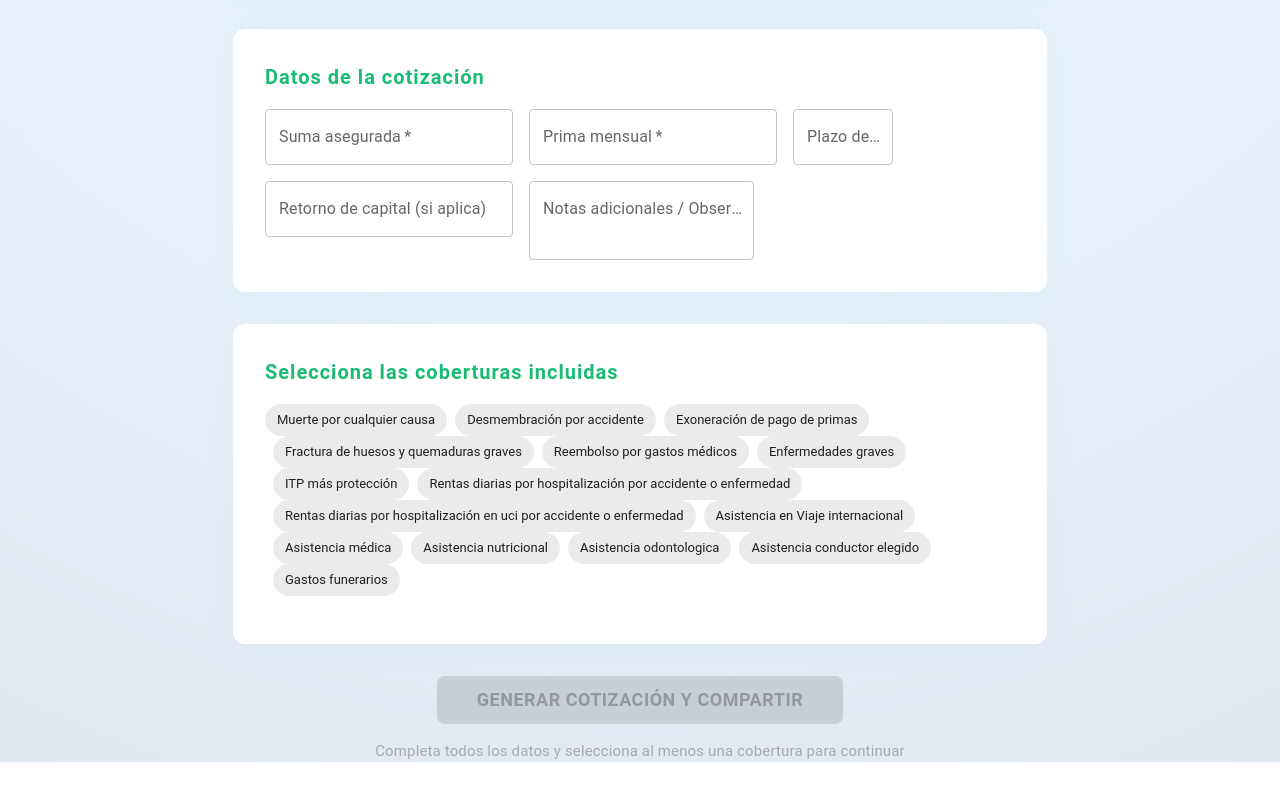
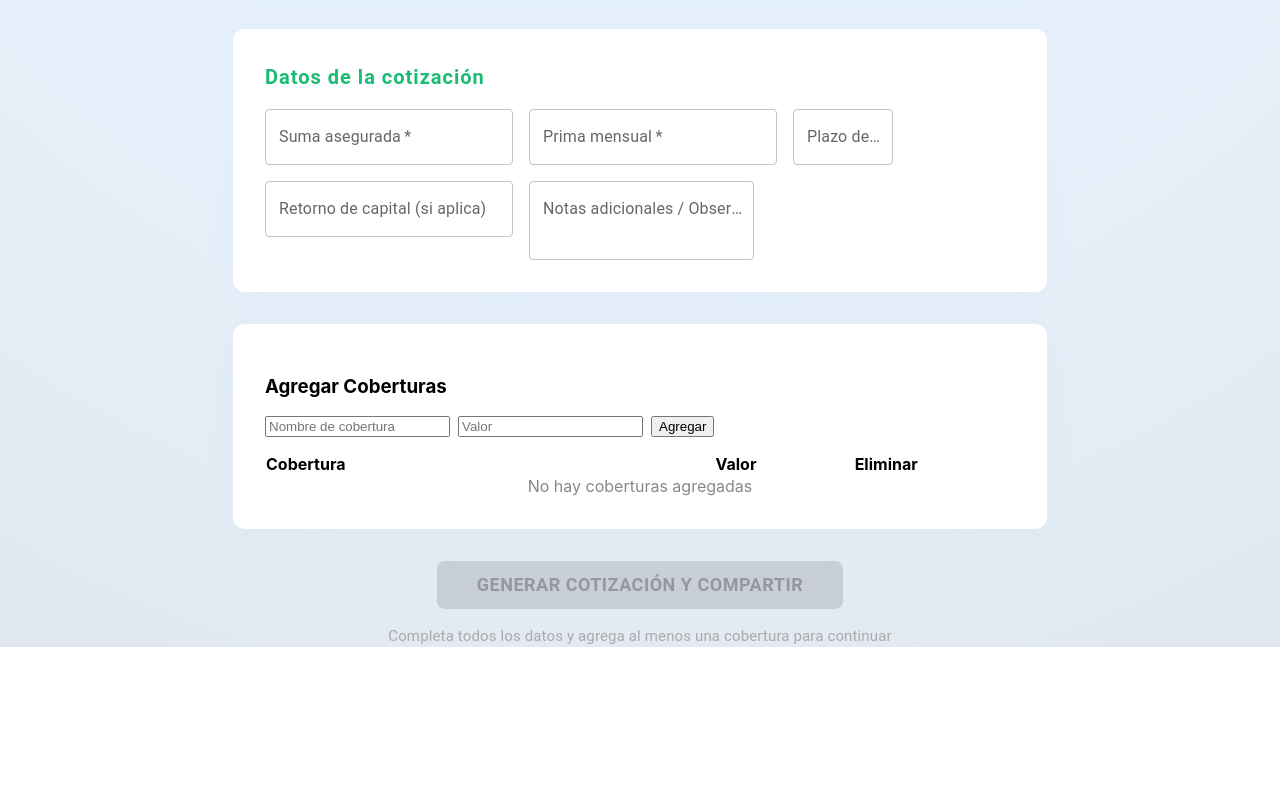
Before and after one commit to victorsantamariam/multiconsultora-pruebas, a React (Create React App) app: page / in a window 1280 px wide. Shown: the part 887-1687 px from the top of the page. After the commit the page ends 1574 px from the top, so only its background shows below. Built offline with nearby package versions, Linux system fonts and the light colour scheme.

Commit message:
Agrega cotizador Metlife con coberturas dinámicas y PDF automático

```diff
--- a/package.json
+++ b/package.json
@@ -12,6 +12,7 @@
     "@testing-library/react": "^16.3.0",
     "@testing-library/user-event": "^13.5.0",
     "html2canvas": "^1.4.1",
+    "html2pdf.js": "^0.10.3",
     "jspdf": "^3.0.1",
     "react": "^19.1.0",
     "react-dom": "^19.1.0",
--- a/src/App.js
+++ b/src/App.js
@@ -9,21 +9,18 @@ import {
   Button,
   Grid,
   InputAdornment,
-  Chip,
-  Stack,
-  IconButton,
   Divider
 } from "@mui/material";
 import EmailIcon from "@mui/icons-material/Email";
 import PhoneIphoneIcon from "@mui/icons-material/PhoneIphone";
-import CheckCircleIcon from "@mui/icons-material/CheckCircle";
-import CancelIcon from "@mui/icons-material/Cancel";
 import PictureAsPdfIcon from "@mui/icons-material/PictureAsPdf";
 import WhatsAppIcon from "@mui/icons-material/WhatsApp";
 import SendIcon from "@mui/icons-material/Send";
 import { NumericFormat } from "react-number-format";
 import metlifeLogo from "./metlife-logo.png";
 import asesoraFoto from "./asesora.jpg";
+import CoberturasDinamicas from "./components/CoberturasDinamicas";
+import html2pdf from "html2pdf.js";
 
 const datosAsesora = {
   nombre: "Juliana Arango",
@@ -51,27 +48,14 @@ const opcionesPoliza = {
   ]
 };
 
-const coberturasDisponibles = [
-  "Muerte por cualquier causa",
-  "Desmembración por accidente",
-  "Exoneración de pago de primas",
-  "Fractura de huesos y quemaduras graves",
-  "Reembolso por gastos médicos",
-  "Enfermedades graves",
-  "ITP más protección",
-  "Rentas diarias por hospitalización por accidente o enfermedad",
-  "Rentas diarias por hospitalización en uci por accidente o enfermedad",
-  "Asistencia en Viaje internacional",
-  "Asistencia médica",
-  "Asistencia nutricional",
-  "Asistencia odontologica",
-  "Asistencia conductor elegido",
-  "Gastos funerarios"
-];
-
 function formatCurrency(value) {
   if (!value) return "$ 0";
-  return "$ " + value.toString().replace(/\B(?=(\d{3})+(?!\d))/g, ".");
+  return (
+    "$ " +
+    value
+      .toString()
+      .replace(/\B(?=(\d{3})+(?!\d))/g, ".")
+  );
 }
 
 export default function App() {
@@ -104,22 +88,6 @@ export default function App() {
   const handleCotizacionChange = (e) => {
     setCotizacion({ ...cotizacion, [e.target.name]: e.target.value });
   };
-  // Selección de coberturas
-  const handleCoberturaToggle = (cobertura) => {
-    if (coberturasSeleccionadas.find(c => c.nombre === cobertura)) {
-      setCoberturasSeleccionadas(prev => prev.filter(c => c.nombre !== cobertura));
-    } else {
-      setCoberturasSeleccionadas(prev => [...prev, { nombre: cobertura, valor: "" }]);
-    }
-  };
-  const handleValorCobertura = (idx, valor) => {
-    setCoberturasSeleccionadas(prev => prev.map((c, i) =>
-      i === idx ? { ...c, valor } : c
-    ));
-  };
-  const handleRemoveCobertura = (idx) => {
-    setCoberturasSeleccionadas(prev => prev.filter((_, i) => i !== idx));
-  };
 
   // Acciones de resumen/generar cotización
   const handleGenerarResumen = () => {
@@ -128,12 +96,38 @@ export default function App() {
   };
 
   const handleDescargarPDF = () => {
-    window.print();
-    // Para una solución profesional, puedes usar html2pdf, jsPDF o similar.
+    const resumen = document.getElementById("resumen-cotizacion");
+    if (resumen) {
+      html2pdf()
+        .set({
+          margin: 0.5,
+          filename: `Cotizacion_${cliente.nombre || "cliente"}.pdf`,
+          html2canvas: { scale: 2 },
+          jsPDF: { unit: "in", format: "letter", orientation: "portrait" }
+        })
+        .from(resumen)
+        .save();
+    }
+  };
+
+  // Correos y WhatsApp: Descargar PDF y luego abrir enlace
+  const handleDescargarYEnviarCorreo = () => {
+    handleDescargarPDF();
+    setTimeout(() => {
+      alert("Adjunta el PDF descargado al correo.");
+      handleEnviarCorreo();
+    }, 2000);
+  };
+
+  const handleDescargarYEnviarWhatsApp = () => {
+    handleDescargarPDF();
+    setTimeout(() => {
+      alert("Adjunta el PDF descargado al mensaje de WhatsApp.");
+      handleEnviarWhatsApp();
+    }, 2000);
   };
 
   const handleEnviarCorreo = () => {
-    // Puedes usar mailto o integrar un backend/email service
     const subject = encodeURIComponent("Cotización de seguro MetLife");
     const body = encodeURIComponent(
       `Hola ${cliente.nombre},\n\nAdjunto encontrarás tu cotización de seguro.\n\nSaludos,\n${datosAsesora.nombre}`
@@ -142,7 +136,6 @@ export default function App() {
   };
 
   const handleEnviarWhatsApp = () => {
-    // Solo funciona en móvil o si el usuario tiene WhatsApp desktop
     const mensaje = encodeURIComponent(
       `Hola ${cliente.nombre}, te comparto la cotización de seguro MetLife.`
     );
@@ -151,7 +144,11 @@ export default function App() {
   };
 
   // Validación básica para mostrar el botón de resumen
-  const datosCompletos = cliente.nombre && tipoPoliza && cotizacion.primaMensual && coberturasSeleccionadas.length > 0;
+  const datosCompletos =
+    cliente.nombre &&
+    tipoPoliza &&
+    cotizacion.primaMensual &&
+    coberturasSeleccionadas.length > 0;
 
   return (
     <Box
@@ -249,7 +246,12 @@ export default function App() {
           >
             <Typography
               variant="h6"
-            sx={{ color: "#1abc74", mb: 2, fontWeight: 700, letterSpacing: 1 }}
+              sx={{
+                color: "#1abc74",
+                mb: 2,
+                fontWeight: 700,
+                letterSpacing: 1
+              }}
             >
               Datos del cliente
             </Typography>
@@ -457,7 +459,12 @@ export default function App() {
                   name="sumaAsegurada"
                   fullWidth
                   value={cotizacion.sumaAsegurada}
-                onValueChange={(values) => setCotizacion(cot => ({ ...cot, sumaAsegurada: values.value }))}
+                  onValueChange={(values) =>
+                    setCotizacion(cot => ({
+                      ...cot,
+                      sumaAsegurada: values.value
+                    }))
+                  }
                   variant="outlined"
                   required
                   thousandSeparator="."
@@ -472,7 +479,12 @@ export default function App() {
                   name="primaMensual"
                   fullWidth
                   value={cotizacion.primaMensual}
-                onValueChange={(values) => setCotizacion(cot => ({ ...cot, primaMensual: values.value }))}
+                  onValueChange={(values) =>
+                    setCotizacion(cot => ({
+                      ...cot,
+                      primaMensual: values.value
+                    }))
+                  }
                   variant="outlined"
                   required
                   thousandSeparator="."
@@ -500,7 +512,12 @@ export default function App() {
                   name="retornoCapital"
                   fullWidth
                   value={cotizacion.retornoCapital}
-                onValueChange={(values) => setCotizacion(cot => ({ ...cot, retornoCapital: values.value }))}
+                  onValueChange={(values) =>
+                    setCotizacion(cot => ({
+                      ...cot,
+                      retornoCapital: values.value
+                    }))
+                  }
                   variant="outlined"
                   thousandSeparator="."
                   decimalSeparator=","
@@ -523,7 +540,7 @@ export default function App() {
             </Grid>
           </Box>
 
-        {/* BLOQUE DE COBERTURAS */}
+          {/* BLOQUE DE COBERTURAS DINÁMICAS */}
           <Box
             sx={{
               maxWidth: 750,
@@ -534,67 +551,30 @@ export default function App() {
               p: 4
             }}
           >
-          <Typography
-            variant="h6"
-            sx={{
-              color: "#1abc74",
-              mb: 2,
-              fontWeight: 700,
-              letterSpacing: 1
-            }}
-          >
-            Selecciona las coberturas incluidas
-          </Typography>
-          <Stack direction="row" spacing={1} flexWrap="wrap" sx={{ mb: 2 }}>
-            {coberturasDisponibles.map((cobertura) => (
-              <Chip
-                key={cobertura}
-                label={cobertura}
-                color={
-                  coberturasSeleccionadas.find(c => c.nombre === cobertura)
-                    ? "success"
-                    : "default"
-                }
-                icon={
-                  coberturasSeleccionadas.find(c => c.nombre === cobertura) ? <CheckCircleIcon /> : null
-                }
-                onClick={() => handleCoberturaToggle(cobertura)}
-                sx={{ mb: 1 }}
+            <CoberturasDinamicas
+              value={coberturasSeleccionadas}
+              onChange={setCoberturasSeleccionadas}
             />
-            ))}
-          </Stack>
-          <Grid container spacing={2}>
-            {coberturasSeleccionadas.map((cob, idx) => (
-              <Grid item xs={12} sm={6} key={cob.nombre}>
-                <Box display="flex" alignItems="center">
-                  <Typography sx={{ flex: 1 }}>{cob.nombre}</Typography>
-                  <NumericFormat
-                    value={cob.valor}
-                    thousandSeparator="."
-                    decimalSeparator=","
-                    prefix="$ "
-                    customInput={TextField}
-                    onValueChange={(values) => handleValorCobertura(idx, values.value)}
-                    placeholder="Valor"
-                    sx={{ width: 140, ml: 2 }}
-                    size="small"
-                  />
-                  <IconButton color="error" onClick={() => handleRemoveCobertura(idx)}>
-                    <CancelIcon />
-                  </IconButton>
-                </Box>
-              </Grid>
-            ))}
-          </Grid>
           </Box>
 
           {/* BOTÓN FINAL */}
-        <Box sx={{ maxWidth: 750, margin: "32px auto 40px auto", textAlign: "center" }}>
+          <Box
+            sx={{
+              maxWidth: 750,
+              margin: "32px auto 40px auto",
+              textAlign: "center"
+            }}
+          >
             <Button
               variant="contained"
               color="success"
               size="large"
-            sx={{ px: 5, borderRadius: 2, fontWeight: 700, fontSize: 18 }}
+              sx={{
+                px: 5,
+                borderRadius: 2,
+                fontWeight: 700,
+                fontSize: 18
+              }}
               disabled={!datosCompletos}
               onClick={handleGenerarResumen}
             >
@@ -602,7 +582,7 @@ export default function App() {
             </Button>
             {!datosCompletos && (
               <Typography sx={{ color: "#aaa", mt: 2, fontSize: 15 }}>
-              Completa todos los datos y selecciona al menos una cobertura para continuar
+                Completa todos los datos y agrega al menos una cobertura para continuar
               </Typography>
             )}
           </Box>
@@ -622,9 +602,20 @@ export default function App() {
           }}
           id="resumen-cotizacion"
         >
-          <Box sx={{ display: "flex", alignItems: "center", justifyContent: "space-between", mb: 4 }}>
+          <Box
+            sx={{
+              display: "flex",
+              alignItems: "center",
+              justifyContent: "space-between",
+              mb: 4
+            }}
+          >
             <Box>
-              <img src={metlifeLogo} alt="Metlife Logo" style={{ height: 38, marginBottom: 12 }} />
+              <img
+                src={metlifeLogo}
+                alt="Metlife Logo"
+                style={{ height: 38, marginBottom: 12 }}
+              />
               <Typography variant="h5" sx={{ fontWeight: 700 }}>
                 Cotización de Seguro de Vida / Ecosistema
               </Typography>
@@ -644,20 +635,37 @@ export default function App() {
           {/* Datos del Cliente */}
           <Grid container spacing={2} sx={{ mb: 2 }}>
             <Grid item xs={12} md={7}>
-              <Typography variant="subtitle1" sx={{ color: "#777", fontWeight: 700 }}>
+              <Typography
+                variant="subtitle1"
+                sx={{ color: "#777", fontWeight: 700 }}
+              >
                 Cliente:
               </Typography>
               <Typography variant="body1" sx={{ fontWeight: 600 }}>
                 {cliente.nombre}
               </Typography>
-              <Typography variant="body2">Cédula: {cliente.cedula || "-"}</Typography>
-              <Typography variant="body2">Correo: {cliente.correo || "-"}</Typography>
-              <Typography variant="body2">Celular: {cliente.celular || "-"}</Typography>
-              <Typography variant="body2">Edad: {cliente.edad || "-"} &nbsp;|&nbsp; Género: {cliente.genero || "-"}</Typography>
-              <Typography variant="body2">Ciudad: {cliente.ciudad || "-"}</Typography>
+              <Typography variant="body2">
+                Cédula: {cliente.cedula || "-"}
+              </Typography>
+              <Typography variant="body2">
+                Correo: {cliente.correo || "-"}
+              </Typography>
+              <Typography variant="body2">
+                Celular: {cliente.celular || "-"}
+              </Typography>
+              <Typography variant="body2">
+                Edad: {cliente.edad || "-"} &nbsp;|&nbsp; Género:{" "}
+                {cliente.genero || "-"}
+              </Typography>
+              <Typography variant="body2">
+                Ciudad: {cliente.ciudad || "-"}
+              </Typography>
             </Grid>
             <Grid item xs={12} md={5}>
-              <Typography variant="subtitle1" sx={{ color: "#777", fontWeight: 700 }}>
+              <Typography
+                variant="subtitle1"
+                sx={{ color: "#777", fontWeight: 700 }}
+              >
                 Póliza:
               </Typography>
               <Typography variant="body2">
@@ -667,29 +675,64 @@ export default function App() {
                 Tipo: <b>{tipoPoliza}</b>
               </Typography>
               <Typography variant="body2">
-                Plazo de pagos: <b>{cotizacion.plazoPagos || "-"} años</b>
+                Plazo de pagos:{" "}
+                <b>{cotizacion.plazoPagos || "-"} años</b>
               </Typography>
             </Grid>
           </Grid>
           <Divider sx={{ mb: 3 }} />
 
           {/* Tabla de Coberturas */}
-          <Typography variant="h6" sx={{ color: "#1abc74", mb: 2, fontWeight: 700 }}>
+          <Typography
+            variant="h6"
+            sx={{ color: "#1abc74", mb: 2, fontWeight: 700 }}
+          >
             Coberturas incluidas
           </Typography>
-          <Box sx={{ overflowX: 'auto', mb: 2 }}>
-            <table style={{ borderCollapse: 'collapse', width: '100%', fontFamily: 'inherit', fontSize: 16 }}>
+          <Box sx={{ overflowX: "auto", mb: 2 }}>
+            <table
+              style={{
+                borderCollapse: "collapse",
+                width: "100%",
+                fontFamily: "inherit",
+                fontSize: 16
+              }}
+            >
               <thead style={{ background: "#e4f8f5" }}>
                 <tr>
-                  <th style={{ border: "1px solid #ddd", padding: 10, textAlign: "left" }}>Cobertura</th>
-                  <th style={{ border: "1px solid #ddd", padding: 10, textAlign: "center" }}>Valor asegurado</th>
+                  <th
+                    style={{
+                      border: "1px solid #ddd",
+                      padding: 10,
+                      textAlign: "left"
+                    }}
+                  >
+                    Cobertura
+                  </th>
+                  <th
+                    style={{
+                      border: "1px solid #ddd",
+                      padding: 10,
+                      textAlign: "center"
+                    }}
+                  >
+                    Valor asegurado
+                  </th>
                 </tr>
               </thead>
               <tbody>
-                {coberturasSeleccionadas.map(cob => (
-                  <tr key={cob.nombre}>
-                    <td style={{ border: "1px solid #eee", padding: 10 }}>{cob.nombre}</td>
-                    <td style={{ border: "1px solid #eee", padding: 10, textAlign: "center" }}>
+                {coberturasSeleccionadas.map((cob, idx) => (
+                  <tr key={idx}>
+                    <td style={{ border: "1px solid #eee", padding: 10 }}>
+                      {cob.nombre}
+                    </td>
+                    <td
+                      style={{
+                        border: "1px solid #eee",
+                        padding: 10,
+                        textAlign: "center"
+                      }}
+                    >
                       {formatCurrency(cob.valor)}
                     </td>
                   </tr>
@@ -700,20 +743,43 @@ export default function App() {
           <Divider sx={{ mb: 3 }} />
 
           {/* Resumen de suma y prima */}
-          <Box sx={{ display: "flex", justifyContent: "flex-end", gap: 6, mb: 2 }}>
+          <Box
+            sx={{
+              display: "flex",
+              justifyContent: "flex-end",
+              gap: 6,
+              mb: 2
+            }}
+          >
             <Box>
-              <Typography variant="subtitle2" sx={{ color: "#888", fontWeight: 600 }}>
+              <Typography
+                variant="subtitle2"
+                sx={{ color: "#888", fontWeight: 600 }}
+              >
                 Suma asegurada total:
               </Typography>
-              <Typography variant="body1" sx={{ fontWeight: 700, fontSize: 20 }}>
+              <Typography
+                variant="body1"
+                sx={{ fontWeight: 700, fontSize: 20 }}
+              >
                 {formatCurrency(cotizacion.sumaAsegurada)}
               </Typography>
             </Box>
             <Box>
-              <Typography variant="subtitle2" sx={{ color: "#888", fontWeight: 600 }}>
+              <Typography
+                variant="subtitle2"
+                sx={{ color: "#888", fontWeight: 600 }}
+              >
                 Prima mensual:
               </Typography>
-              <Typography variant="body1" sx={{ fontWeight: 700, fontSize: 20, color: "#1abc74" }}>
+              <Typography
+                variant="body1"
+                sx={{
+                  fontWeight: 700,
+                  fontSize: 20,
+                  color: "#1abc74"
+                }}
+              >
                 {formatCurrency(cotizacion.primaMensual)}
               </Typography>
             </Box>
@@ -721,27 +787,55 @@ export default function App() {
 
           {/* Notas */}
           {cotizacion.notas && (
-            <Box sx={{ background: "#f9fcfa", borderRadius: 2, p: 2, mb: 2 }}>
-              <Typography variant="subtitle2" sx={{ color: "#1abc74" }}>
+            <Box
+              sx={{
+                background: "#f9fcfa",
+                borderRadius: 2,
+                p: 2,
+                mb: 2
+              }}
+            >
+              <Typography
+                variant="subtitle2"
+                sx={{ color: "#1abc74" }}
+              >
                 Notas/Observaciones:
               </Typography>
-              <Typography variant="body2">{cotizacion.notas}</Typography>
+              <Typography variant="body2">
+                {cotizacion.notas}
+              </Typography>
             </Box>
           )}
 
           {/* Datos de la asesora al pie */}
           <Divider sx={{ mb: 2 }} />
           <Box sx={{ display: "flex", alignItems: "center", gap: 2 }}>
-            <Avatar src={asesoraFoto} alt={datosAsesora.nombre} sx={{ width: 48, height: 48 }} />
+            <Avatar
+              src={asesoraFoto}
+              alt={datosAsesora.nombre}
+              sx={{ width: 48, height: 48 }}
+            />
             <Box>
-              <Typography variant="subtitle2" sx={{ fontWeight: 700 }}>{datosAsesora.nombre}</Typography>
+              <Typography variant="subtitle2" sx={{ fontWeight: 700 }}>
+                {datosAsesora.nombre}
+              </Typography>
               <Typography variant="body2">{datosAsesora.cargo}</Typography>
               <Typography variant="body2">
-                <EmailIcon sx={{ fontSize: 16, verticalAlign: "middle" }} />{" "}
+                <EmailIcon
+                  sx={{
+                    fontSize: 16,
+                    verticalAlign: "middle"
+                  }}
+                />{" "}
                 {datosAsesora.correo}
               </Typography>
               <Typography variant="body2">
-                <PhoneIphoneIcon sx={{ fontSize: 16, verticalAlign: "middle" }} />{" "}
+                <PhoneIphoneIcon
+                  sx={{
+                    fontSize: 16,
+                    verticalAlign: "middle"
+                  }}
+                />{" "}
                 {datosAsesora.celular}
               </Typography>
             </Box>
@@ -762,7 +856,7 @@ export default function App() {
               startIcon={<SendIcon />}
               color="primary"
               sx={{ fontWeight: 700, flex: 1, minWidth: 170 }}
-              onClick={handleEnviarCorreo}
+              onClick={handleDescargarYEnviarCorreo}
             >
               Enviar por correo
             </Button>
@@ -771,7 +865,7 @@ export default function App() {
               startIcon={<WhatsAppIcon />}
               color="success"
               sx={{ fontWeight: 700, flex: 1, minWidth: 170 }}
-              onClick={handleEnviarWhatsApp}
+              onClick={handleDescargarYEnviarWhatsApp}
             >
               Enviar por WhatsApp
             </Button>
--- /dev/null
+++ b/src/components/CoberturasDinamicas.jsx
@@ -0,0 +1,97 @@
+import React, { useState } from "react";
+
+function numberWithThousandSeparators(x) {
+  if (x === "" || x === null) return "";
+  return x.toString().replace(/\B(?=(\d{3})+(?!\d))/g, ",");
+}
+
+const CoberturasDinamicas = ({ value, onChange }) => {
+  const [nombreCobertura, setNombreCobertura] = useState("");
+  const [valorCobertura, setValorCobertura] = useState("");
+  const [coberturas, setCoberturas] = useState(value || []);
+
+  // Actualiza el estado interno y notifica al padre
+  const updateCoberturas = (nuevasCoberturas) => {
+    setCoberturas(nuevasCoberturas);
+    if (onChange) onChange(nuevasCoberturas);
+  };
+
+  const handleAgregar = () => {
+    if (!nombreCobertura || !valorCobertura) return;
+    const nuevaCobertura = {
+      nombre: nombreCobertura,
+      valor: parseFloat(valorCobertura.replace(/,/g, ""))
+    };
+    updateCoberturas([...coberturas, nuevaCobertura]);
+    setNombreCobertura("");
+    setValorCobertura("");
+  };
+
+  const handleEliminar = (idx) => {
+    const nuevasCoberturas = coberturas.filter((_, i) => i !== idx);
+    updateCoberturas(nuevasCoberturas);
+  };
+
+  const handleValorChange = (e) => {
+    // Solo permite números y separador de miles
+    const raw = e.target.value.replace(/[^0-9]/g, "");
+    setValorCobertura(numberWithThousandSeparators(raw));
+  };
+
+  return (
+    <div>
+      <h3>Agregar Coberturas</h3>
+      <div style={{ display: "flex", gap: "8px", alignItems: "center", marginBottom: 16 }}>
+        <input
+          type="text"
+          placeholder="Nombre de cobertura"
+          value={nombreCobertura}
+          onChange={(e) => setNombreCobertura(e.target.value)}
+        />
+        <input
+          type="text"
+          placeholder="Valor"
+          value={valorCobertura}
+          onChange={handleValorChange}
+          inputMode="numeric"
+        />
+        <button type="button" onClick={handleAgregar}>
+          Agregar
+        </button>
+      </div>
+      <div>
+        <table style={{ width: "100%", borderCollapse: "collapse" }}>
+          <thead>
+            <tr>
+              <th style={{ textAlign: "left" }}>Cobertura</th>
+              <th style={{ textAlign: "right" }}>Valor</th>
+              <th>Eliminar</th>
+            </tr>
+          </thead>
+          <tbody>
+            {coberturas.map((cob, idx) => (
+              <tr key={idx}>
+                <td>{cob.nombre}</td>
+                <td style={{ textAlign: "right" }}>${numberWithThousandSeparators(cob.valor)}</td>
+                <td>
+                  <button type="button" onClick={() => handleEliminar(idx)}>
+                    Eliminar
+                  </button>
+                </td>
+              </tr>
+            ))}
+            {coberturas.length === 0 && (
+              <tr>
+                <td colSpan={3} style={{ textAlign: "center", color: "#888" }}>
+                  No hay coberturas agregadas
+                </td>
+              </tr>
+            )}
+          </tbody>
+        </table>
+      </div>
+    </div>
+  );
+};
+
+export default CoberturasDinamicas;
```
Also changed, not shown: 1 other file (tests, documents, lock files or other folders). Lines whose indentation alone changed are shown as unchanged.
